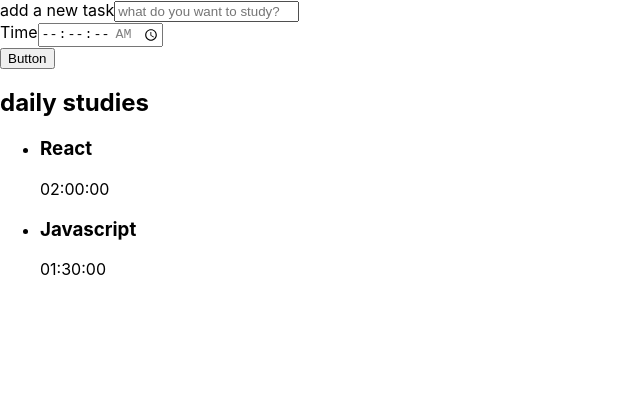
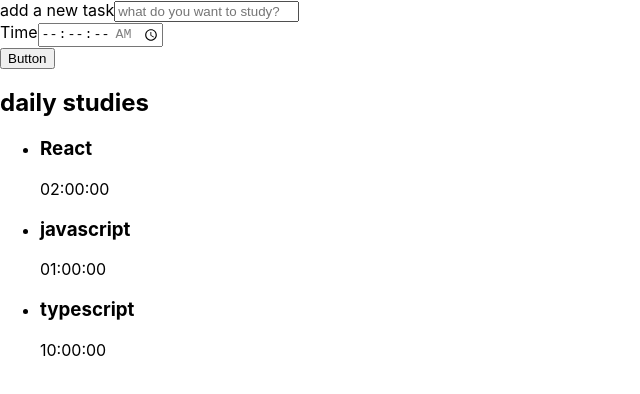
Before and after one commit to HumbertoVitalino/ReactTasks, a React (Create React App) app: page / in a window 1280 px wide. Shown: the top 394 px of the page, without its empty margins (0-640 px from the left). Built offline with nearby package versions, Linux system fonts and the light colour scheme; the HTML template or start-up script is replaced by a standard one.

Commit message:
refactor: updated list component

```diff
--- a/public/index.html
+++ b/public/index.html
@@ -10,34 +10,11 @@
       content="Web site created using create-react-app"
     />
     <link rel="apple-touch-icon" href="%PUBLIC_URL%/logo192.png" />
-    <!--
-      manifest.json provides metadata used when your web app is installed on a
-      user's mobile device or desktop. See https://developers.google.com/web/fundamentals/web-app-manifest/
-    -->
     <link rel="manifest" href="%PUBLIC_URL%/manifest.json" />
-    <!--
-      Notice the use of %PUBLIC_URL% in the tags above.
-      It will be replaced with the URL of the `public` folder during the build.
-      Only files inside the `public` folder can be referenced from the HTML.
-
-      Unlike "/favicon.ico" or "favicon.ico", "%PUBLIC_URL%/favicon.ico" will
-      work correctly both with client-side routing and a non-root public URL.
-      Learn how to configure a non-root public URL by running `npm run build`.
-    -->
-    <title>React App</title>
+    <title>Alura React</title>
   </head>
   <body>
     <noscript>You need to enable JavaScript to run this app.</noscript>
     <div id="root"></div>
-    <!--
-      This HTML file is a template.
-      If you open it directly in the browser, you will see an empty page.
-
-      You can add webfonts, meta tags, or analytics to this file.
-      The build step will place the bundled scripts into the <body> tag.
-
-      To begin the development, run `npm start` or `yarn start`.
-      To create a production bundle, use `npm run build` or `yarn build`.
-    -->
   </body>
 </html>
--- a/src/components/list/index.tsx
+++ b/src/components/list/index.tsx
@@ -1,28 +1,29 @@
 import React from 'react';
 
 function List() {
+    const tasks = [{
+        task: 'React',
+        time: '02:00:00'
+    },
+    {
+        task: 'javascript',
+        time: '01:00:00'
+    },
+    {
+        task: 'typescript',
+        time: '10:00:00'
+    }]
     return(
         <aside>
             <h2> daily studies</h2>
             <ul>
-                <li>
-                    <h3>
-                        React
-                    </h3>
-                    <span>
-                        02:00:00
-                    </span>
-                </li>
-                <li>
-                    <h3>
-                        Javascript
-                    </h3>
-                    <span>
-                        01:30:00
-                    </span>
-                </li>
+                {tasks.map((item, index) => (
+                    <li key={index}>
+                        <h3>{item.task}</h3>
+                        <span>{item.time}</span>
+                    </li>
+                ))}
             </ul>
-
         </aside>
     )
 }
```
